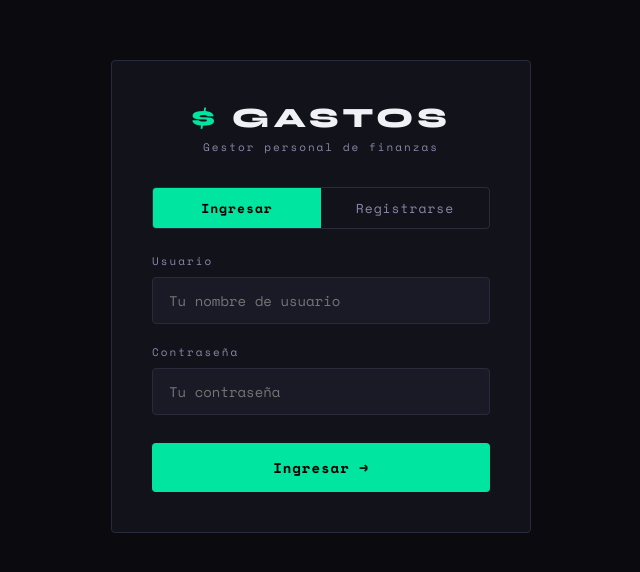
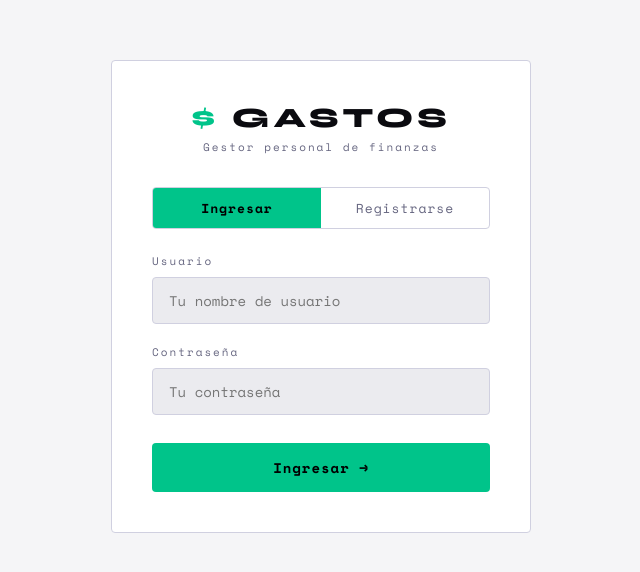
Before and after one commit to TheLampT/Gestor-gastos, a React (Vite) app in the folder frontend/: page / in a window 1280 px wide. Shown: the part 104-676 px from the top of the page, without its empty margins (319-959 px from the left). Built offline with nearby package versions, Linux system fonts and the light colour scheme.

Commit message:
dark/light mode

```diff
--- a/frontend/src/App.jsx
+++ b/frontend/src/App.jsx
@@ -118,9 +118,17 @@ export default function App() {
     fecha: new Date().toISOString().split("T")[0],
   });
   const [error, setError] = useState("");
+  const [darkMode, setDarkMode] = useState(() => {
+    return localStorage.getItem("darkMode") === "true";
+  });
 
   const isMobile = window.innerWidth < 640;
   const styles = getStyles(isMobile);
+
+  useEffect(() => {
+    document.documentElement.classList.toggle("dark", darkMode);
+    localStorage.setItem("darkMode", darkMode);
+  }, [darkMode]);
 
   const token = localStorage.getItem("token");
 
@@ -201,6 +209,7 @@ export default function App() {
               {vista === "nueva" ? "← Volver" : "+ Nueva"}
             </button>
             <button style={styles.btnLogout} onClick={handleLogout}>Salir</button>
+            <button style={styles.btnToggle} onClick={() => setDarkMode(!darkMode)}>{darkMode ? "☀️" : "🌙"}</button>
           </div>
         </div>
       </header>
--- a/frontend/src/index.css
+++ b/frontend/src/index.css
@@ -5,18 +5,28 @@
 }
 
 :root {
+  --bg: #f5f5f7;
+  --surface: #ffffff;
+  --surface2: #ebebef;
+  --border: #d0d0e0;
+  --accent: #00c48a;
+  --accent2: #ff4d6d;
+  --accent3: #ffd166;
+  --text: #0a0a0f;
+  --text-muted: #666680;
+  --font-display: 'Syne', sans-serif;
+  --font-mono: 'Space Mono', monospace;
+  --radius: 4px;
+}
+
+:root.dark {
   --bg: #0a0a0f;
   --surface: #12121a;
   --surface2: #1a1a26;
   --border: #2a2a3d;
   --accent: #00e5a0;
-  --accent2: #ff4d6d;
-  --accent3: #ffd166;
   --text: #f0f0f5;
   --text-muted: #8888aa;
-  --font-display: 'Syne', sans-serif;
-  --font-mono: 'Space Mono', monospace;
-  --radius: 4px;
 }
 
 body {
@@ -24,27 +34,11 @@ body {
   color: var(--text);
   font-family: var(--font-mono);
   min-height: 100vh;
+  transition: background 0.2s, color 0.2s;
 }
 
-button {
-  cursor: pointer;
-  font-family: var(--font-mono);
-}
-
-input, select {
-  font-family: var(--font-mono);
-}
-
-::-webkit-scrollbar {
-  width: 6px;
-}
-::-webkit-scrollbar-track {
-  background: var(--surface);
-}
-::-webkit-scrollbar-thumb {
-  background: var(--border);
-  border-radius: 3px;
-}
+button { cursor: pointer; font-family: var(--font-mono); }
+input, select { font-family: var(--font-mono); }
 
 input[type="month"]::-webkit-calendar-picker-indicator {
   filter: invert(1);
@@ -54,3 +48,7 @@ input[type="month"]::-webkit-calendar-picker-indicator {
 input[type="date"]::-webkit-calendar-picker-indicator {
   filter: invert(1);
 }
+
+::-webkit-scrollbar { width: 6px; }
+::-webkit-scrollbar-track { background: var(--surface); }
+::-webkit-scrollbar-thumb { background: var(--border); border-radius: 3px; }
--- a/frontend/src/styles.js
+++ b/frontend/src/styles.js
@@ -373,4 +373,14 @@ export const getStyles = (isMobile) => ({
     letterSpacing: 1,
     marginTop: 8,
   },
+
+  btnToggle: {
+  background: "transparent",
+  border: "1px solid var(--border)",
+  color: "var(--text-muted)",
+  padding: isMobile ? "6px 10px" : "8px 12px",
+  borderRadius: "var(--radius)",
+  fontSize: 16,
+  lineHeight: 1,
+},
 });
```
